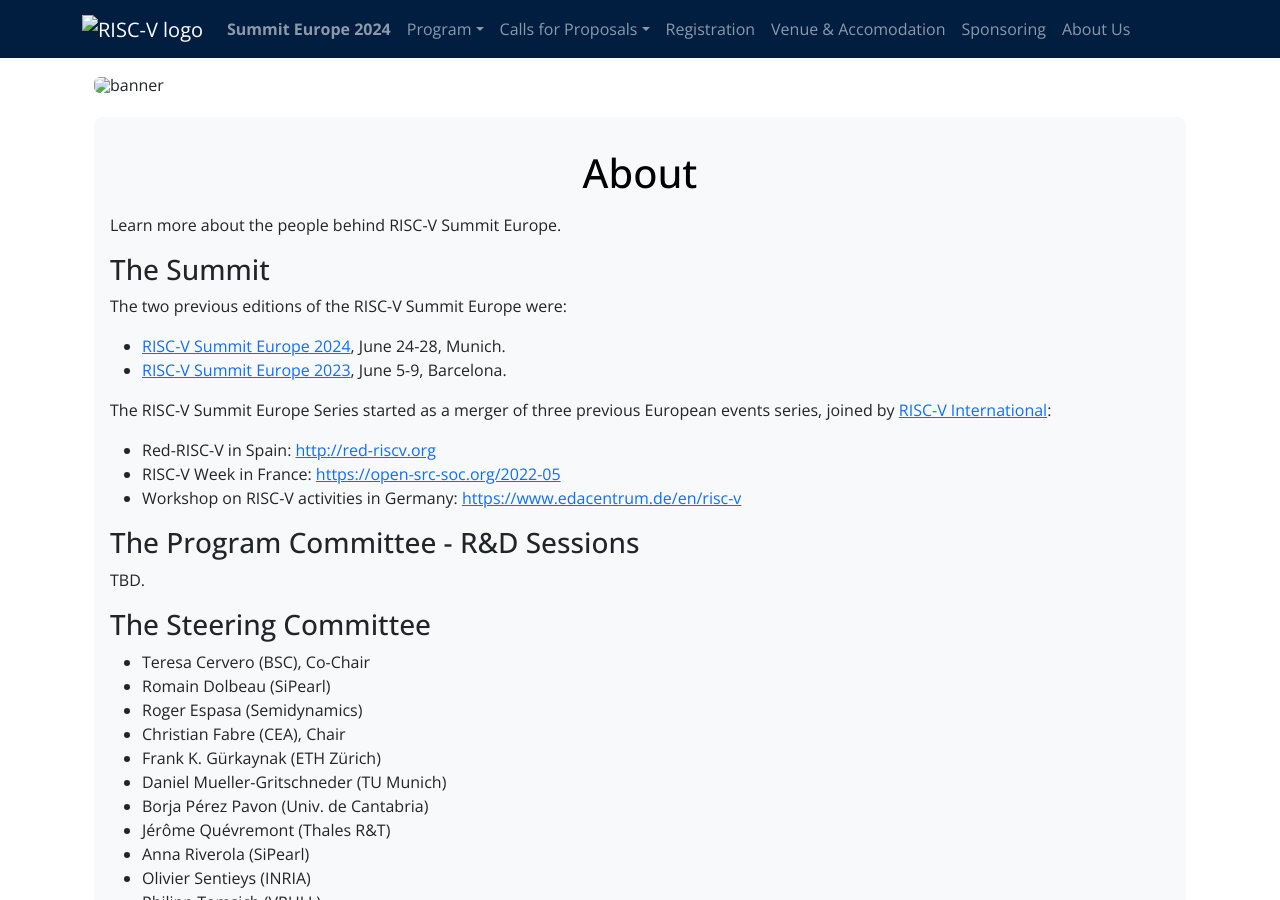
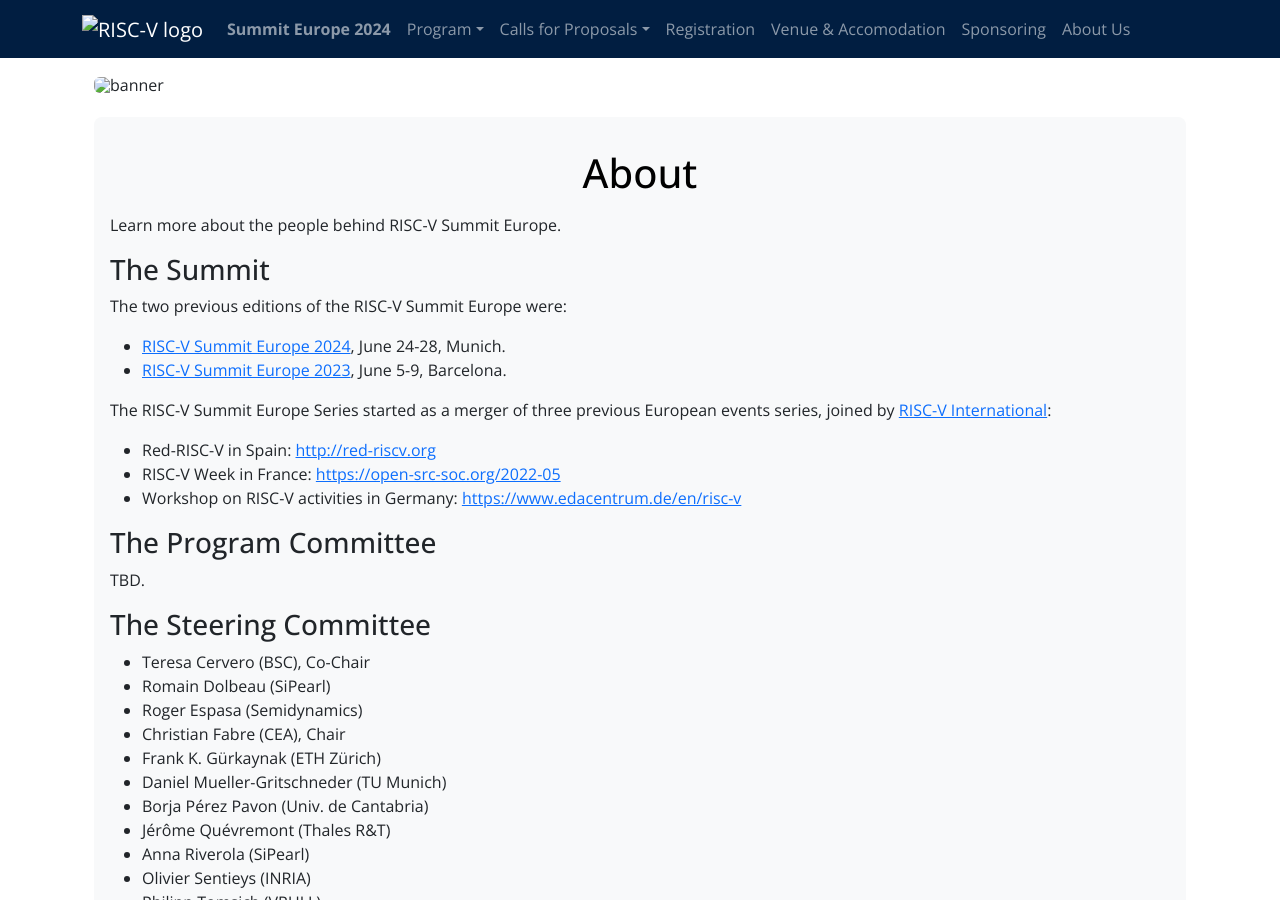
Before and after one commit to riscv-europe/summit-website-development, a Jekyll site: the page built from summit/2025/about.md, in a window 1280 px wide and 900 px high. Built offline with Jekyll 4.4.1, drawn with Linux system fonts in a browser that asks for light colours.

Commit message:
Fix: PC subcommittees are merged this year, I believe.

```diff
--- a/summit/2025/about.md
+++ b/summit/2025/about.md
@@ -27,7 +27,7 @@
 - RISC-V Week in France: [https://open-src-soc.org/2022-05](https://open-src-soc.org/2022-05)
 - Workshop on RISC-V activities in Germany: [https://www.edacentrum.de/en/risc-v](https://www.edacentrum.de/en/risc-v)
 
-### The Program Committee - R&D Sessions
+### The Program Committee
 
 TBD.
 
```
